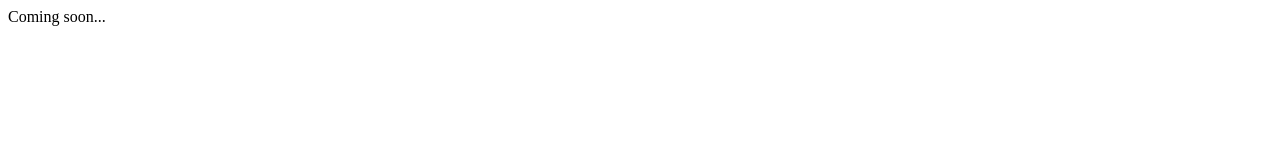
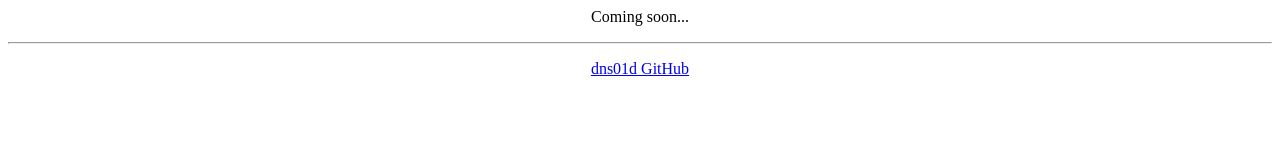
Before and after one commit to sugengenzi/dns01d.github.io, a plain HTML site: page index.html in a window 1280 px wide. Drawn offline with Linux system fonts and the light colour scheme.

Commit message:
Update index.html

```diff
--- a/index.html
+++ b/index.html
@@ -1 +1,5 @@
-Coming soon...
+<center>
+  <p>Coming soon...</p>
+  <hr>
+  <p><a href="https://github.com/dns01d">dns01d GitHub</a></p>
+</center>
```
